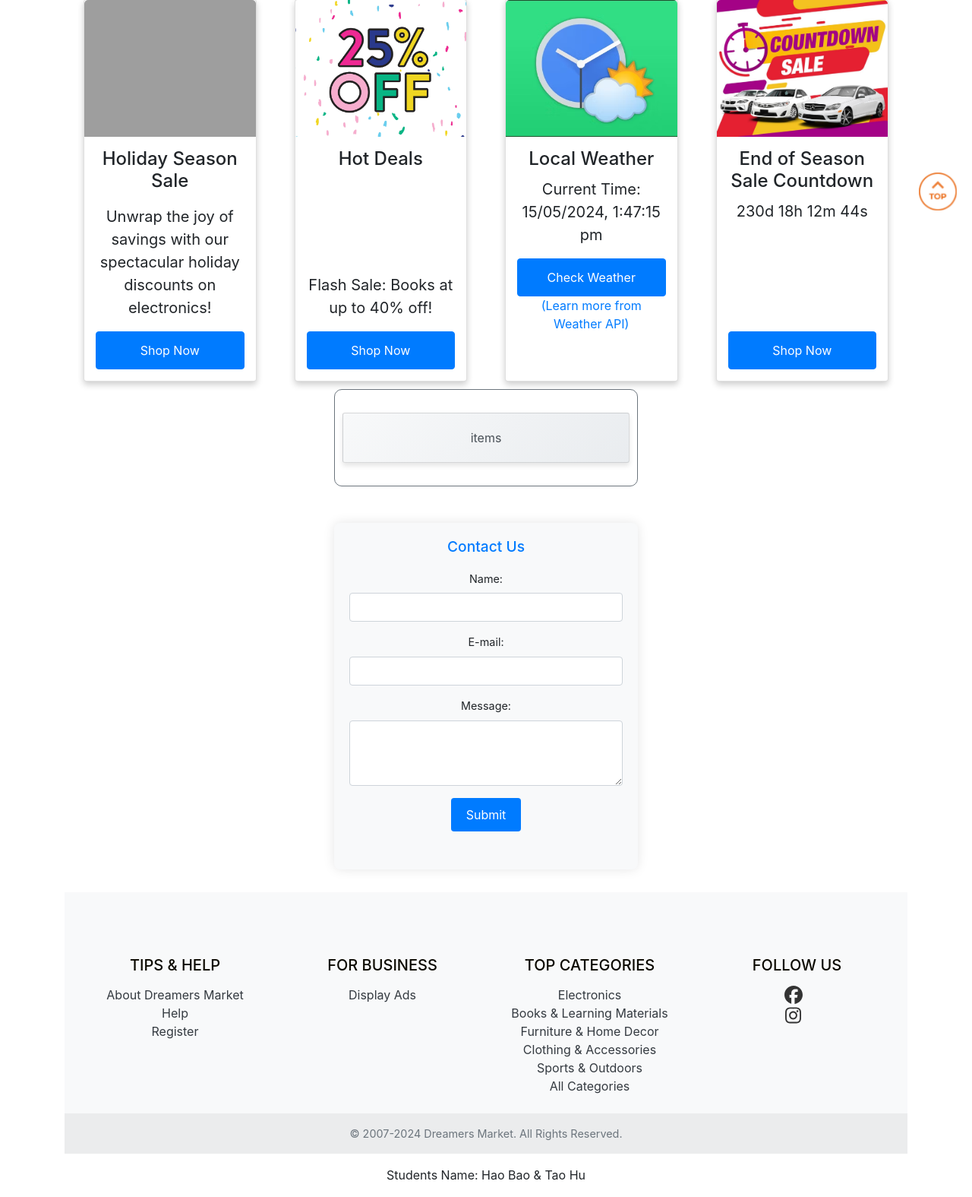
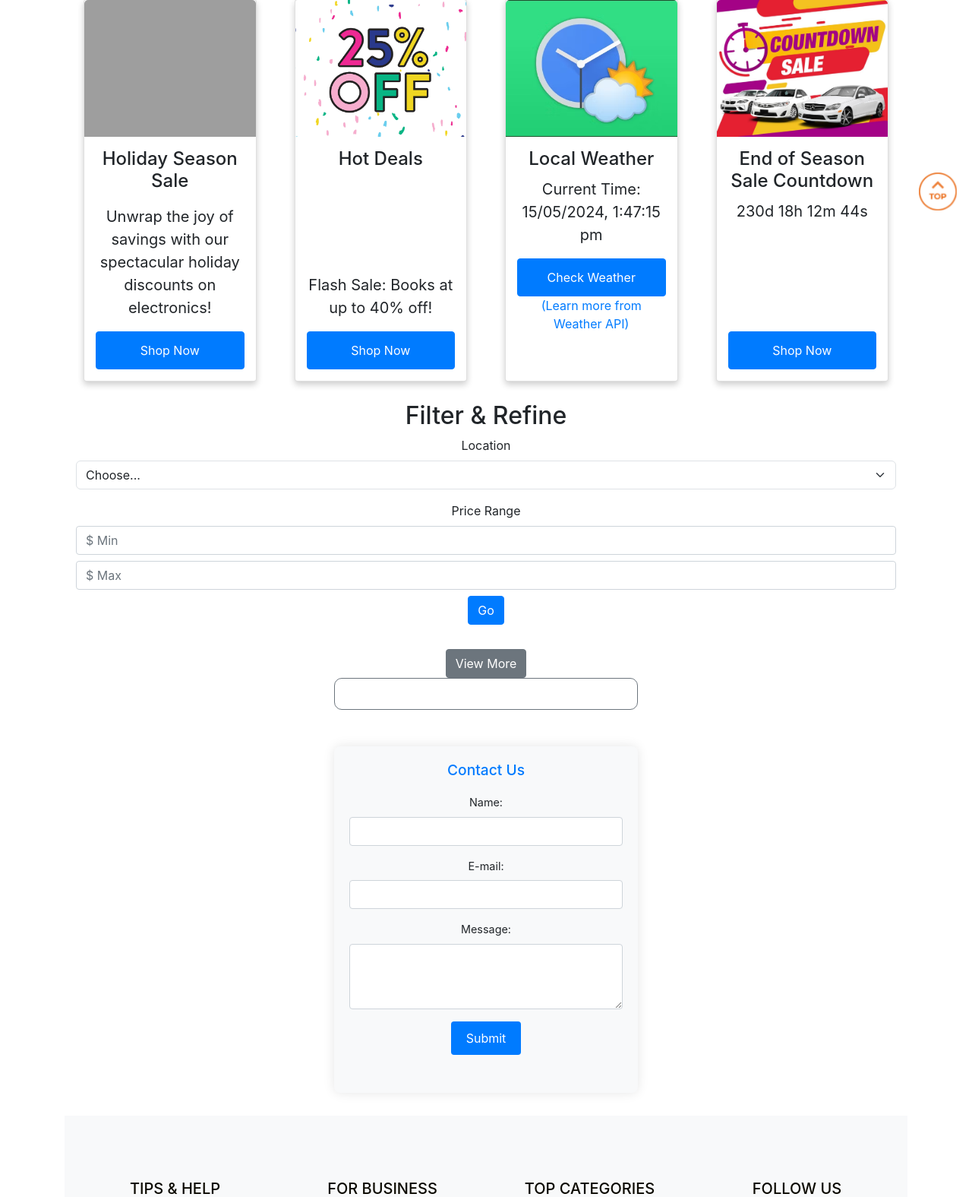
Before and after one commit to thogb/CITS5505-group-project, a Flask app: page / in a window 1280 px wide. Shown: the part 503-2078 px from the top of the page at 76% size. Run offline with Flask 3, Linux system fonts and the light colour scheme; the visitor is signed in with stand-in values (Sample User, id 1); some libraries are stand-ins or nearby versions; grey boxes are pictures that could not be loaded.

Commit message:
add a section named Filter & Refine

```diff
--- a/app/templates/home/home.html
+++ b/app/templates/home/home.html
@@ -73,6 +73,31 @@
     </div>
 </div>
 
+<!-- Filter & Refine Section -->
+<div class="container text-center mt-3 filter-refine">
+    <h2>Filter & Refine</h2>
+    <div class="mb-3">
+        <label for="locationSelect" class="form-label">Location</label>
+        <select class="form-select" id="locationSelect">
+            <option selected>Choose...</option>
+            <option value="Perth Central">Perth Central</option>
+            <option value="Northbridge">Northbridge</option>
+            <option value="Cottesloe">Cottesloe</option>
+            <option value="Fremantle">Fremantle</option>
+            <option value="Scarborough">Scarborough</option>
+        </select>
+    </div>
+    <div class="mb-3">
+        <label for="priceMin" class="form-label">Price Range</label>
+        <input type="number" class="form-control" id="priceMin" placeholder="$ Min">
+        <input type="number" class="form-control mt-2" id="priceMax" placeholder="$ Max">
+        <button class="btn btn-primary mt-2" type="button" onclick="filterResults()">Go</button>
+    </div>
+    <!-- View More button -->
+    <a href="{{ url_for('item.items') }}" class="btn btn-secondary mt-3">View More</a>
+</div>
+
+
 <!-- Back to top button -->
 <a href="#" class="back-to-top">
     <img src="{{ url_for('static', filename='img/back to top.jpg') }}" alt="back to top">
@@ -83,7 +108,7 @@
     <div class="card-body list-group">
         <!-- <a href="{{ url_for('me.me') }}" class="list-group-item list-group-item-action">me</a> -->
 
-        <a href="{{ url_for('item.items') }}" class="list-group-item list-group-item-action">items</a>
+        <!-- <a href="{{ url_for('item.items') }}" class="list-group-item list-group-item-action">items</a> -->
     </div>
 </div>
 
```
Also changed, not shown: 1 other file.
